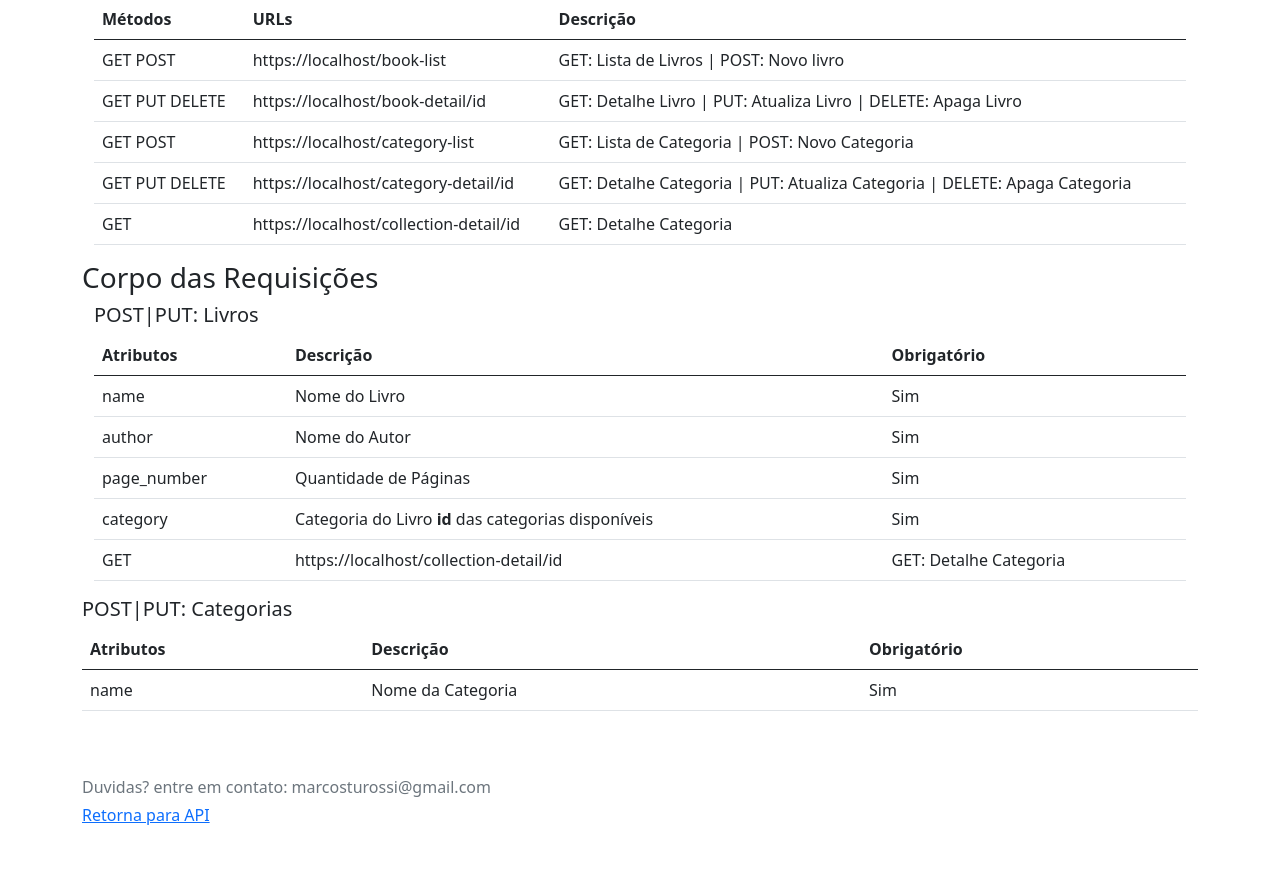
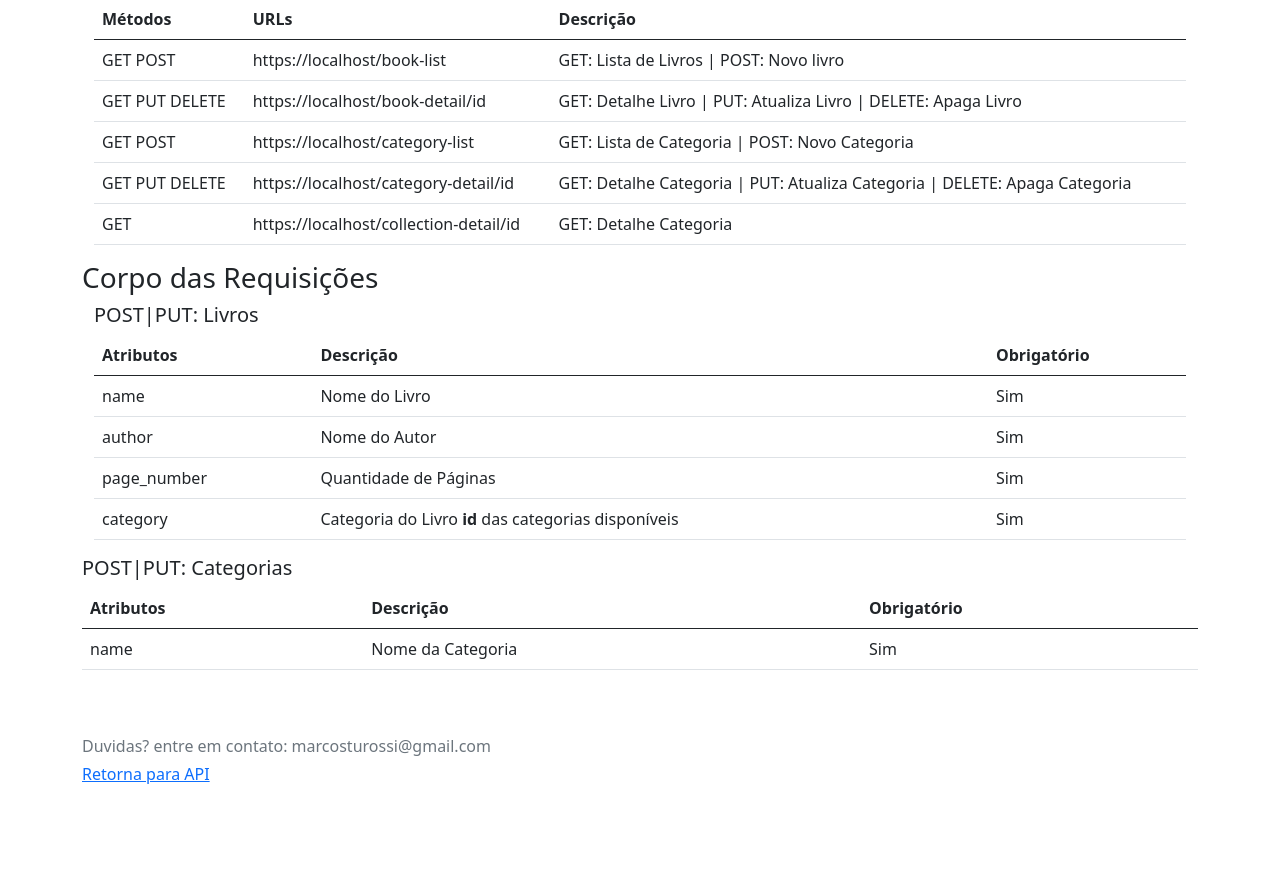
Before and after one commit to marcosturossi/book_api, a Django app: page /documentation in a window 1280 px wide. Shown: the part 628-1503 px from the top of the page. After the commit the page ends 1412 px from the top, so only its background shows below. Run offline with Django 4.2, Linux system fonts and the light colour scheme.

Commit message:
Corrigindo template da documentação

```diff
--- a/collection/templates/documentation.html
+++ b/collection/templates/documentation.html
@@ -137,12 +137,6 @@
                         <td>Categoria do Livro <strong>id</strong> das categorias disponíveis</td>
                         <td>Sim</td>
                     </tr>
-                    <tr>
-                        <!-- Acervo -->
-                        <td>GET</td>
-                        <td>https://{{ request.get_host }}/collection-detail/id</td>
-                        <td>GET: Detalhe Categoria</td>
-                    </tr>
                     </tbody>
                 </table>
             </div>
```
